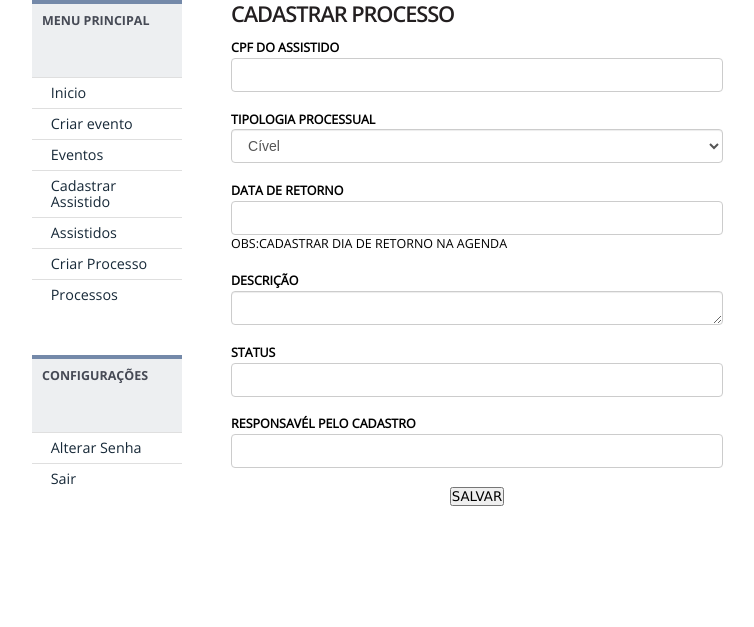
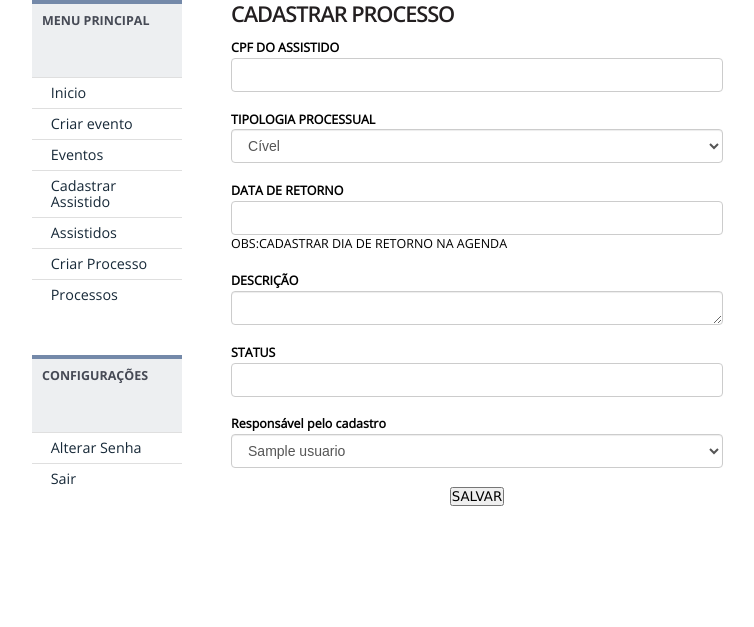
Before and after one commit to Pedro-Philipe/snpj, a Django app: a page that uses snpj/templates/processo/criar_processo.html in a window 1280 px wide. Shown: the part 236-863 px from the top of the page, without its empty margins (138-892 px from the left). Run offline with Django 3.2, Linux system fonts and the light colour scheme; a user stored in the database is signed in; tables that the repository leaves empty hold one stand-in row (values such as "Sample post"); some libraries are stand-ins or nearby versions.

Commit message:
Ajustei para inserir o usuario do cadastro

```diff
--- a/snpj/templates/processo/criar_processo.html
+++ b/snpj/templates/processo/criar_processo.html
@@ -49,18 +49,19 @@
             </div>
             <br/>
             <div class="form-group">
-                <div class="form-group">
+                <div class="col-sm-7">
                     <label for="{{ form.status_processo.id_for_label }}" class="col-sm-3 control-label">STATUS</label>
                     {% render_field form.status_processo class="form-control" %} {{ form.status_processo.errors }}
                 </div>
             </div>
             <br/>
             <div class="form-group">
-                <div class="form-group">
-                    <label for="{{ form.responsavel_processo.id_for_label }}" class="col-sm-3 control-label">RESPONSAVÉL
-                        PELO CADASTRO
-                    </label>
-                    {% render_field form.responsavel_processo class="form-control" %} {{ form.nome.errors }}
+                <label class="col-sm-3 ">Responsável pelo cadastro</label>
+                <div class="col-sm-9">
+                    <select class="form-control" id="responsavel_processo" name="responsavel_processo">
+                        <option value="{{ request.user.usuario.nome_usuario }}">{{ request.user.usuario.nome_usuario }}</option>
+                    </select>
+                    {{ form.responsavel_processo.errors }}
                 </div>
             </div>
             <div class="form-group">
```
